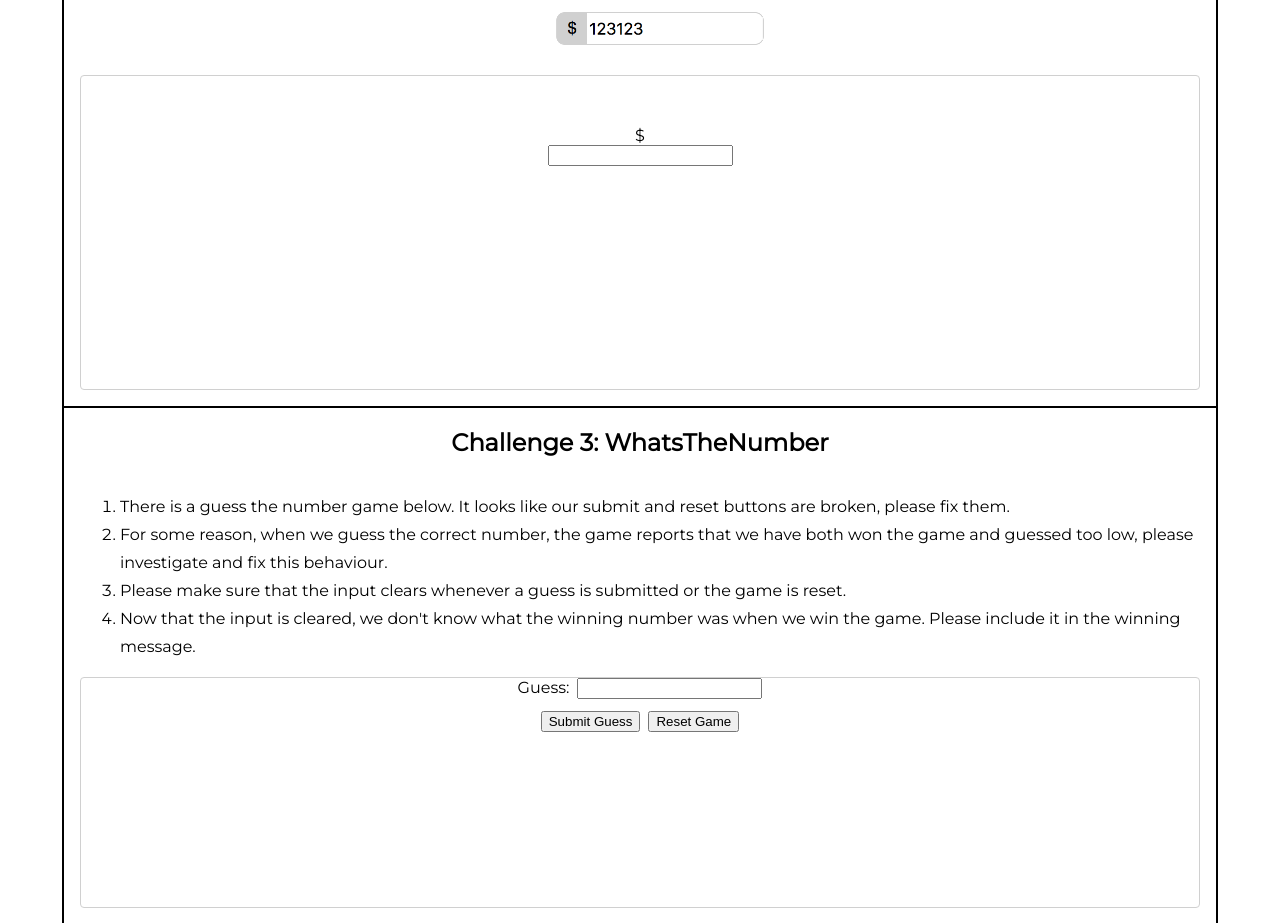
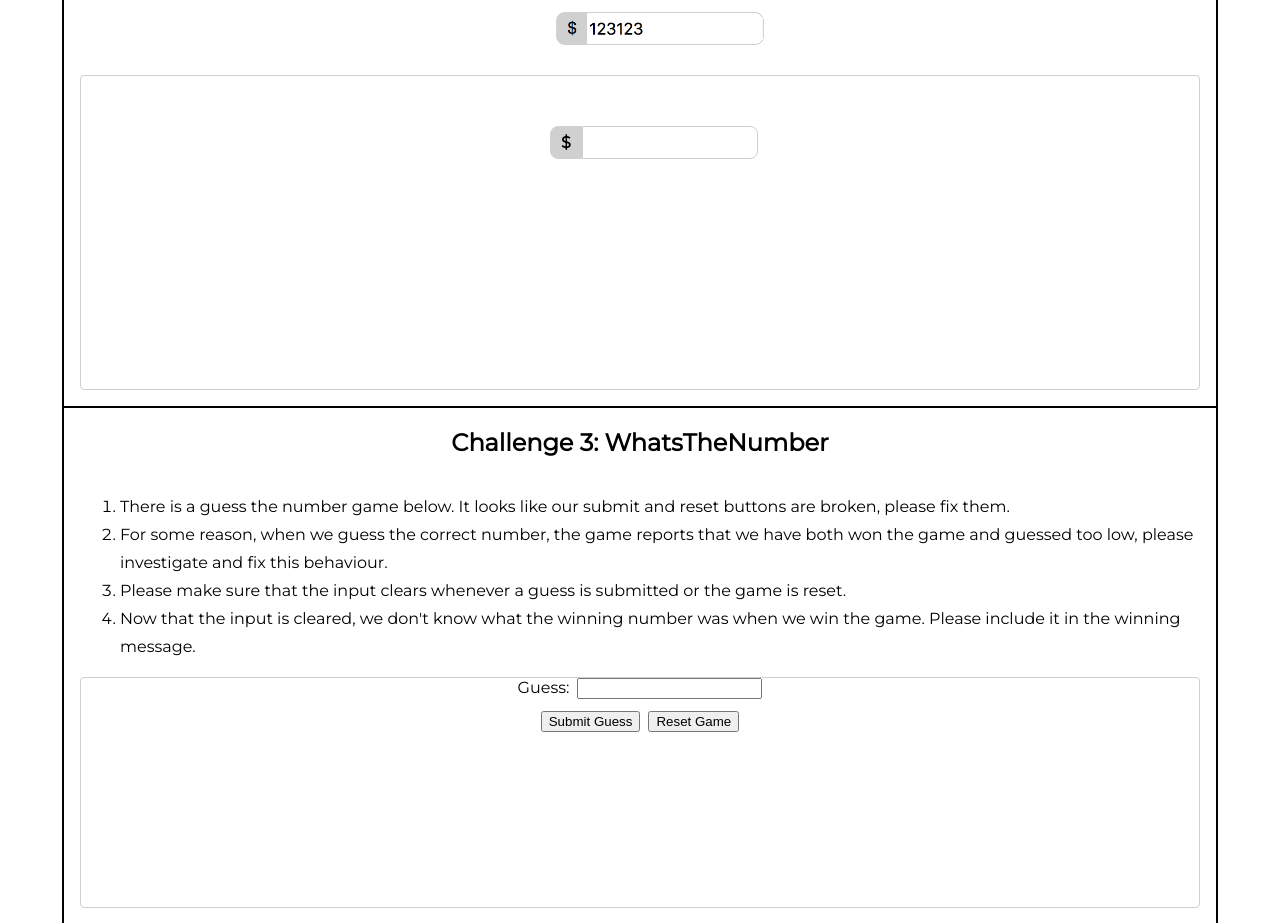
Before and after one commit to usinadoaplicativo/usiapp-bug-hunt, a React (Create React App) app: page / in a window 1280 px wide. Shown: the part 900-1823 px from the top of the page. Built offline with nearby package versions, Linux system fonts and the light colour scheme.

Commit message:
Update AmountInput.css

```diff
--- a/src/challengeComponents/AmountInput/AmountInput.css
+++ b/src/challengeComponents/AmountInput/AmountInput.css
@@ -1,12 +1,21 @@
 .AmountInput {
-    width: 200px;
+    width: 180px;
     margin: 50px auto;
+    display: flex;
 }
 
 .AmountInput .DollarContainer {
-
+    font-weight: bold;
+    border: 1px solid #d0d0d0;
+    border-radius: 8px 0 0 8px;
+    padding: 6px 10px;
+    background-color: #d0d0d0;
 }
 
 .AmountInput input {
-
+    width: 170px;
+    border-radius: 0 8px 8px 0;
+    font-weight: bold;
+    border: 1px solid #d0d0d0;
+    font-size: 16px;
 }
```
